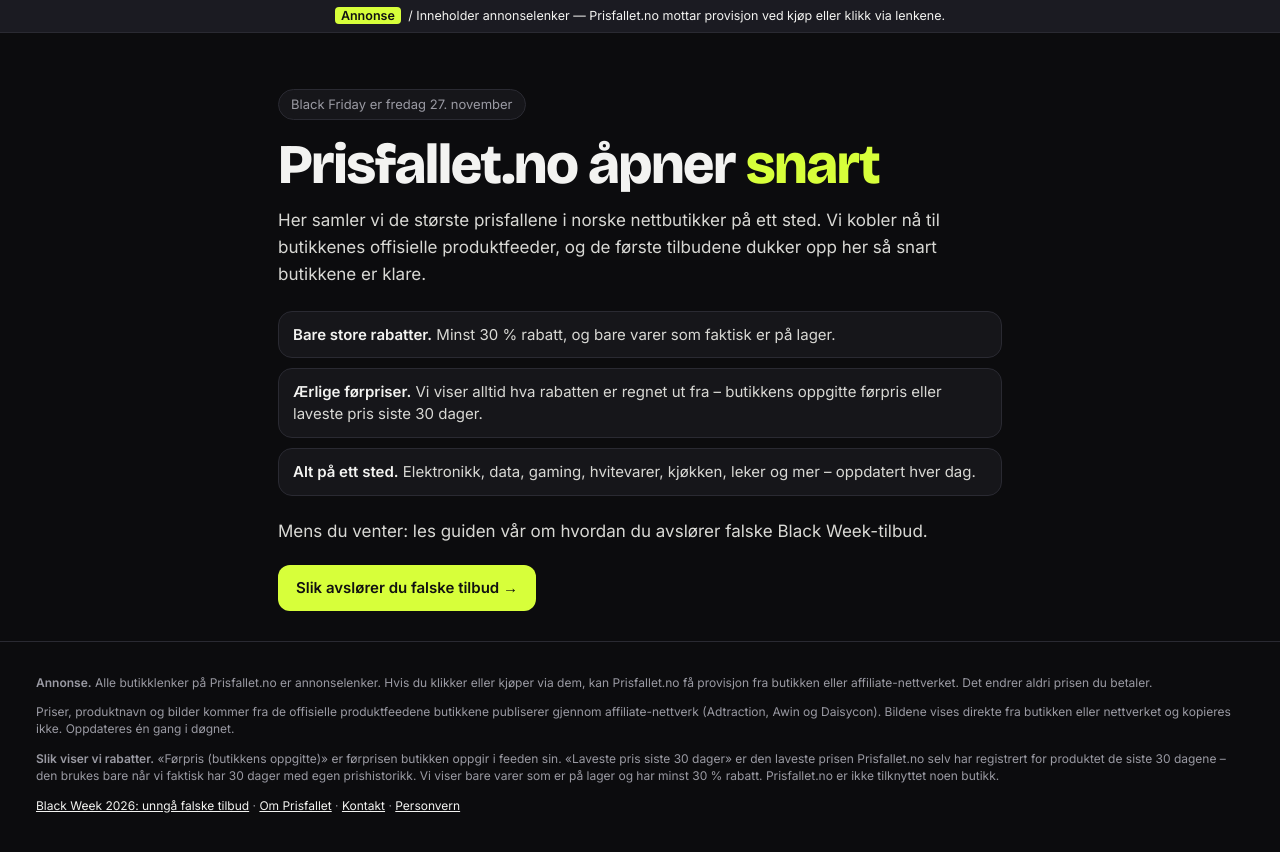
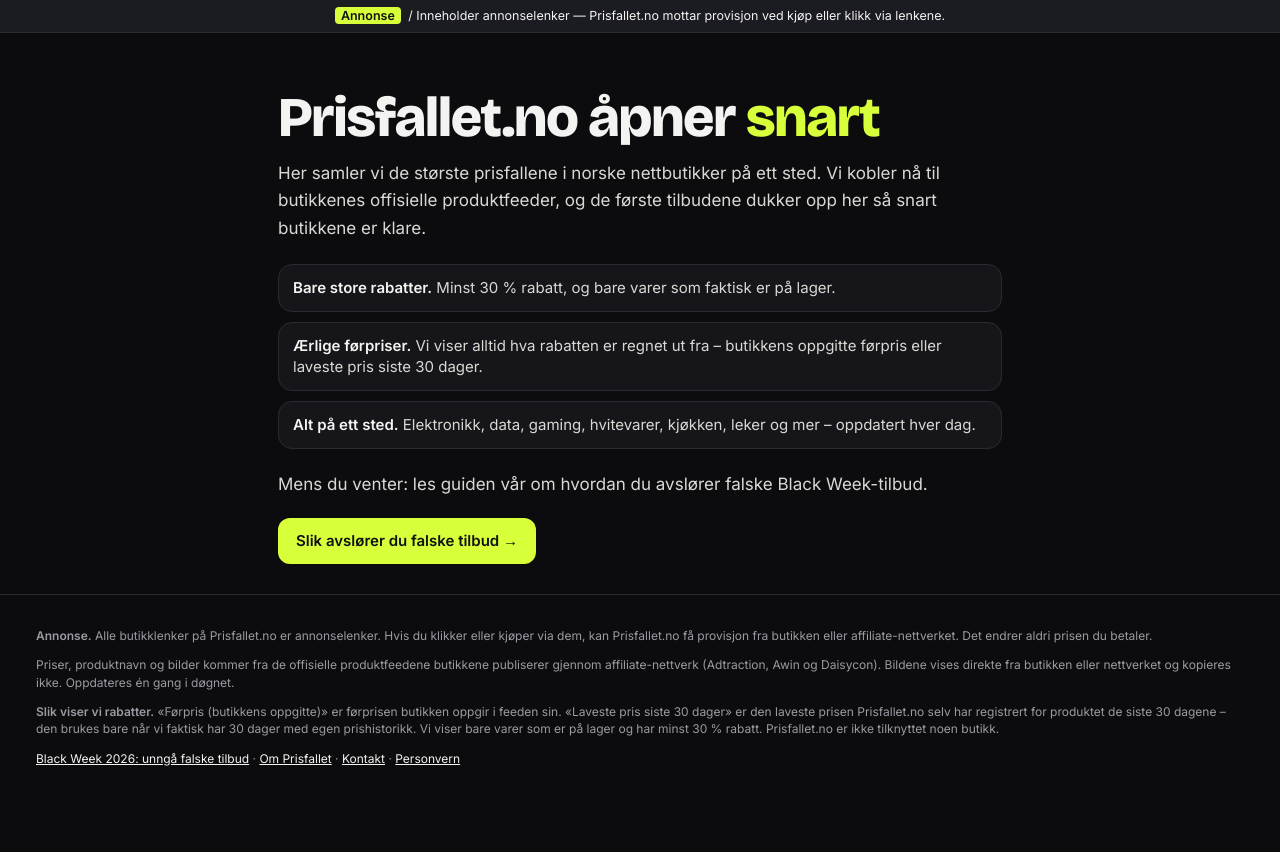
Before and after one commit to Mustac/prisfallet, a plain HTML site: page index.html in a window 1280 px wide. After the commit the page ends 819 px from the top, so only its background shows below. Drawn offline with nearby package versions, Linux system fonts and the light colour scheme.

Commit message:
Opening-soon page: remove Black Friday date line
Co-Authored-By: Claude Opus 5.5 <noreply@anthropic.com>
Claude-Session: https://claude.ai/code/session_01HZuk1rKiJyZBJyKPhi6bQP

```diff
--- a/index.html
+++ b/index.html
@@ -188,7 +188,6 @@ footer .links a{color:var(--ink);text-decoration:underline}
 <div class="adbar"><b>Annonse</b> / Inneholder annonselenker — Prisfallet.no mottar provisjon ved kjøp eller klikk via lenkene.</div>
 <div class="demo" id="demo" hidden>Eksempeldata — dette er ikke ekte tilbud. Siden viser ekte tilbud når affiliate-feedene er koblet til.</div>
 <section class="wrap launch" id="launch" hidden>
-  <div class="when">Black Friday er fredag 27. november</div>
   <h1>Prisfallet.no åpner <span>snart</span></h1>
   <p>Her samler vi de største prisfallene i norske nettbutikker på ett sted. Vi kobler nå til butikkenes offisielle produktfeeder, og de første tilbudene dukker opp her så snart butikkene er klare.</p>
   <ul>
```
